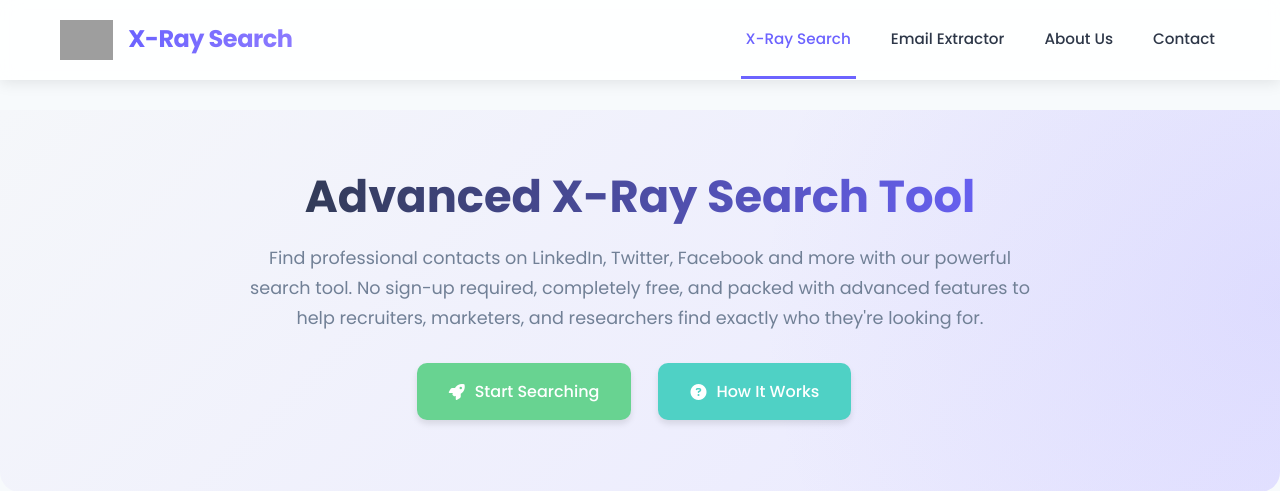
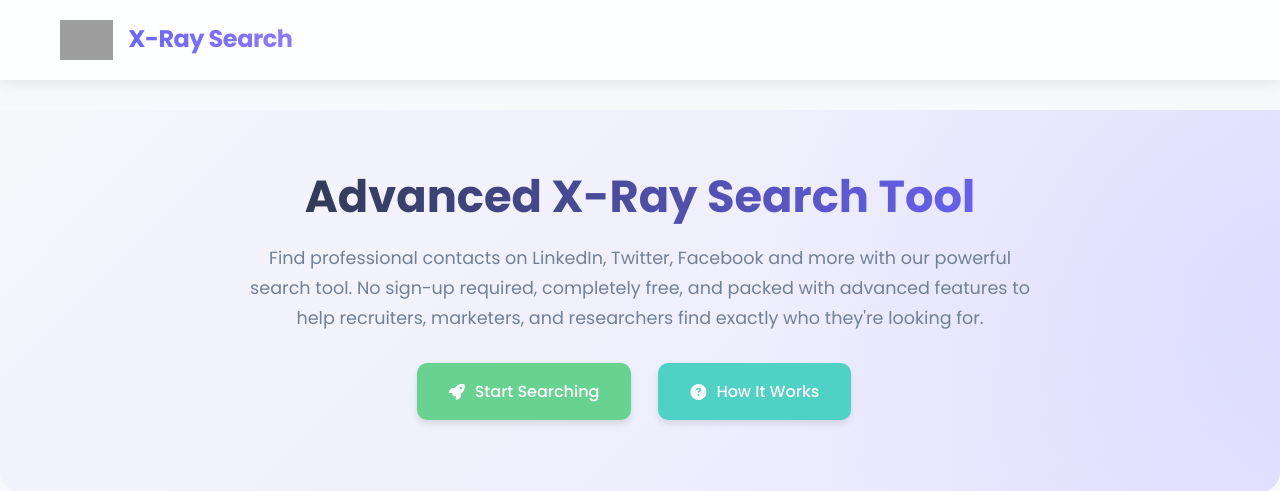
Before and after one commit to shoetax/flask-project234, a Flask app: page /x-ray-search-linkedin-and-more.html in a window 1280 px wide. Shown: the top 491 px of the page. Run offline with Flask 3, Linux system fonts and the light colour scheme; grey boxes are pictures that could not be loaded.

Commit message:
x-ray-search-linkedin-and-more.html

```diff
--- a/templates/x-ray-search-linkedin-and-more.html
+++ b/templates/x-ray-search-linkedin-and-more.html
@@ -50,12 +50,7 @@
                 <img src="https://dummyshoetax.netlify.app/shoetaxlogo.png" alt="x ray search" class="logo-img">
                 <div class="logo-text">X-Ray Search</div>
             </div>
-            <nav class="nav-links">
-                <a href="x-ray-search-linkedin-&-more.html" class="active">X-Ray Search</a>
-                <a href="index3.html">Email Extractor</a>
-                <a href="about.html">About Us</a>
-                <a href="contact.html">Contact</a>
-            </nav>
+
         </div>
     </header>
 
@@ -322,4 +317,5 @@
 }
 </script>
 </body>
+
 </html>
```
